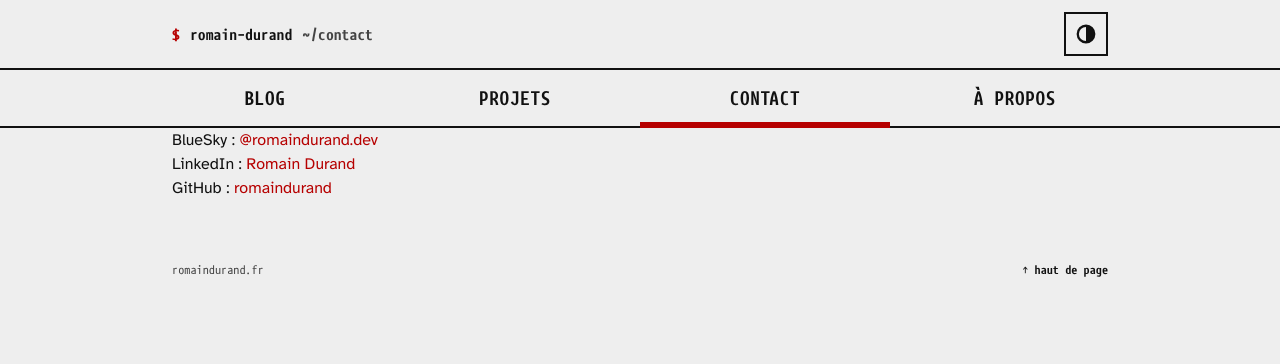
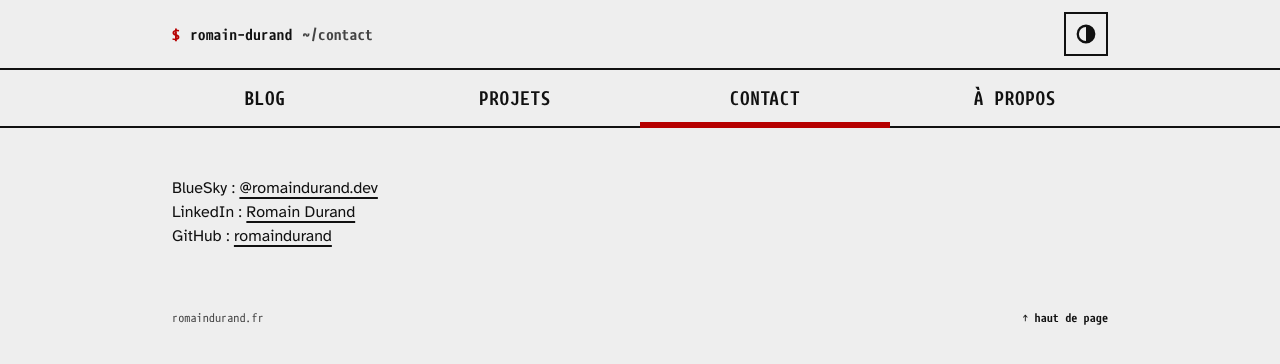
Before and after one commit to romaindurand/romaindurand.fr, a SvelteKit app: page /contact in a window 1280 px wide. Shown: the top 364 px of the page. Built offline with nearby package versions, Linux system fonts and the light colour scheme.

Commit message:
feat(design): align secondary pages with the journal style
Contact links underlined like the article prose, 3rem top padding on /about,
/contact and /projects. WIP.svelte untouched. README has no design mention and
the exported helpers already carry JSDoc: no doc change needed.

```diff
--- a/src/routes/(public)/about/+page.svelte
+++ b/src/routes/(public)/about/+page.svelte
@@ -2,4 +2,12 @@
 	import Wip from '#components/WIP.svelte';
 </script>
 
-<Wip />
+<div class="page">
+	<Wip />
+</div>
+
+<style>
+	.page {
+		padding-top: 3rem;
+	}
+</style>
--- a/src/routes/(public)/contact/+page.svelte
+++ b/src/routes/(public)/contact/+page.svelte
@@ -5,3 +5,21 @@
 	</li>
 	<li>GitHub : <a href="https://github.com/romaindurand">romaindurand</a></li>
 </ul>
+
+<style>
+	ul {
+		padding-top: 3rem;
+	}
+	a {
+		color: var(--color-text);
+		text-decoration: underline;
+		text-decoration-thickness: 2px;
+		text-underline-offset: 4px;
+		overflow-wrap: anywhere;
+	}
+	a:hover,
+	a:focus-visible {
+		color: var(--color-red-on-bg);
+		text-decoration-thickness: 4px;
+	}
+</style>
--- a/src/routes/(public)/projects/+page.svelte
+++ b/src/routes/(public)/projects/+page.svelte
@@ -2,4 +2,12 @@
 	import Wip from '#components/WIP.svelte';
 </script>
 
-<Wip />
+<div class="page">
+	<Wip />
+</div>
+
+<style>
+	.page {
+		padding-top: 3rem;
+	}
+</style>
```
